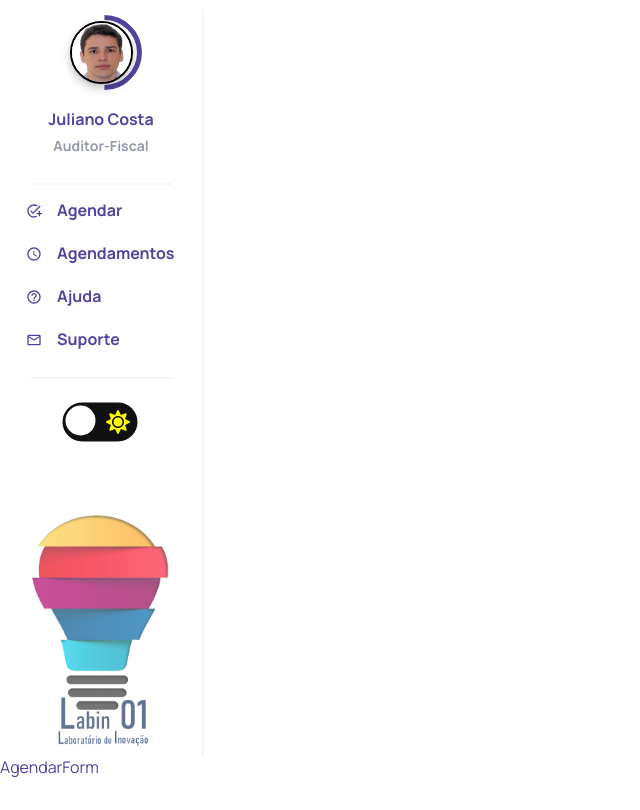
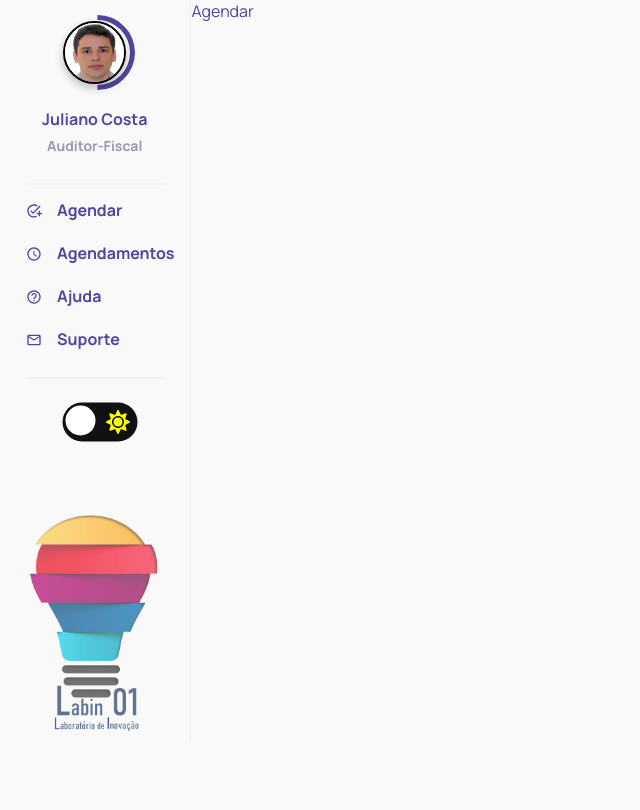
Before and after one commit to julianohcosta/script-scheduler, a React (Create React App) app: page / in a window 1280 px wide. Both pictures are taken after a click on the item "Agendar". Shown: the whole page, without its empty margins (0-640 px from the left). Built offline with nearby package versions, Linux system fonts and the light colour scheme.

Commit message:
Several fixes

```diff
--- a/src/App.css
+++ b/src/App.css
@@ -13,10 +13,28 @@ body {
     transition: background 0.2s linear;
     font-family: var(--font-family);
     color: var(--color-text);
-    background-color: #FFFFFF;
+    background-color: #F9F9F9;
 }
 
 body.dark {
     background-color:#292c35;
     color: var(--color-text-dark);
 }
+
+.grid-container {
+    display: table;
+    width: 100%;
+    height: 100%;
+}
+
+.sidebar {
+    display: table-cell;
+    width: 10%;
+    vertical-align: top;
+}
+
+.content {
+    display: table-cell;
+    width: 90%;
+    vertical-align: top;
+}
--- a/src/App.jsx
+++ b/src/App.jsx
@@ -2,8 +2,8 @@ import React, {useState} from 'react';
 import SideBar from "./components/SideBar";
 import './App.css'
 import {ACOES} from "./acoes";
-import AgendarForm from "./components/AgendarForm";
-import AgendamentoForm from "./components/AgendamentoForm";
+import Agendar from "./components/Agendar";
+import Agendamento from "./components/Agendamento";
 import Ajuda from "./components/Ajuda";
 import Suporte from "./components/Suporte";
 
@@ -15,10 +15,10 @@ const App = () => {
 
         switch (acao) {
             case ACOES.AGENDAR:
-                setShowedMenu(<AgendarForm/>)
+                setShowedMenu(<Agendar/>)
                 break;
             case ACOES.AGENDAMENTOS:
-                setShowedMenu(<AgendamentoForm/>)
+                setShowedMenu(<Agendamento/>)
                 break;
             case ACOES.AJUDA:
                 setShowedMenu(<Ajuda/>)
@@ -33,13 +33,14 @@ const App = () => {
 
     return (
         <React.StrictMode>
-            <div>
-                <SideBar onClick={onClick}/>
+            <div className='grid-container'>
+                <div className='grid-child'>
+                    <SideBar onClick={onClick}/>
+                </div>
+                <div  className='content'>
+                    {showedMenu}
+                </div>
             </div>
-            <div>
-                {showedMenu}
-            </div>
-
         </React.StrictMode>
     )
 };
--- /dev/null
+++ b/src/components/Agendamento.jsx
@@ -0,0 +1,10 @@
+
+const Agendamento = props => {
+    return (
+        <div>
+            Agendamento
+        </div>
+    )
+};
+
+export default Agendamento;
--- a/src/components/AgendamentoForm.jsx
+++ /dev/null
@@ -1,10 +0,0 @@
-
-const AgendamentoForm = props => {
-    return (
-        <div>
-            AgendamentoForm
-        </div>
-    )
-};
-
-export default AgendamentoForm;
--- /dev/null
+++ b/src/components/Agendar.jsx
@@ -0,0 +1,9 @@
+const Agendar = () => {
+    return (
+        <div>
+            Agendar
+        </div>
+    )
+};
+
+export default Agendar;
--- a/src/components/AgendarForm.jsx
+++ /dev/null
@@ -1,11 +0,0 @@
-
-
-const AgendarForm = props => {
-    return (
-        <div>
-            AgendarForm
-        </div>
-    )
-};
-
-export default AgendarForm;
--- a/src/components/Avatar.css
+++ b/src/components/Avatar.css
@@ -15,7 +15,7 @@
     width: 75px;
     height: 75px;
 
-    margin: 0 0 0 17px ;
+    margin: 0 0 0 10px ;
 
     /* Pallet 1 / Primary */
     border: 5px solid var(--color-text);
```
